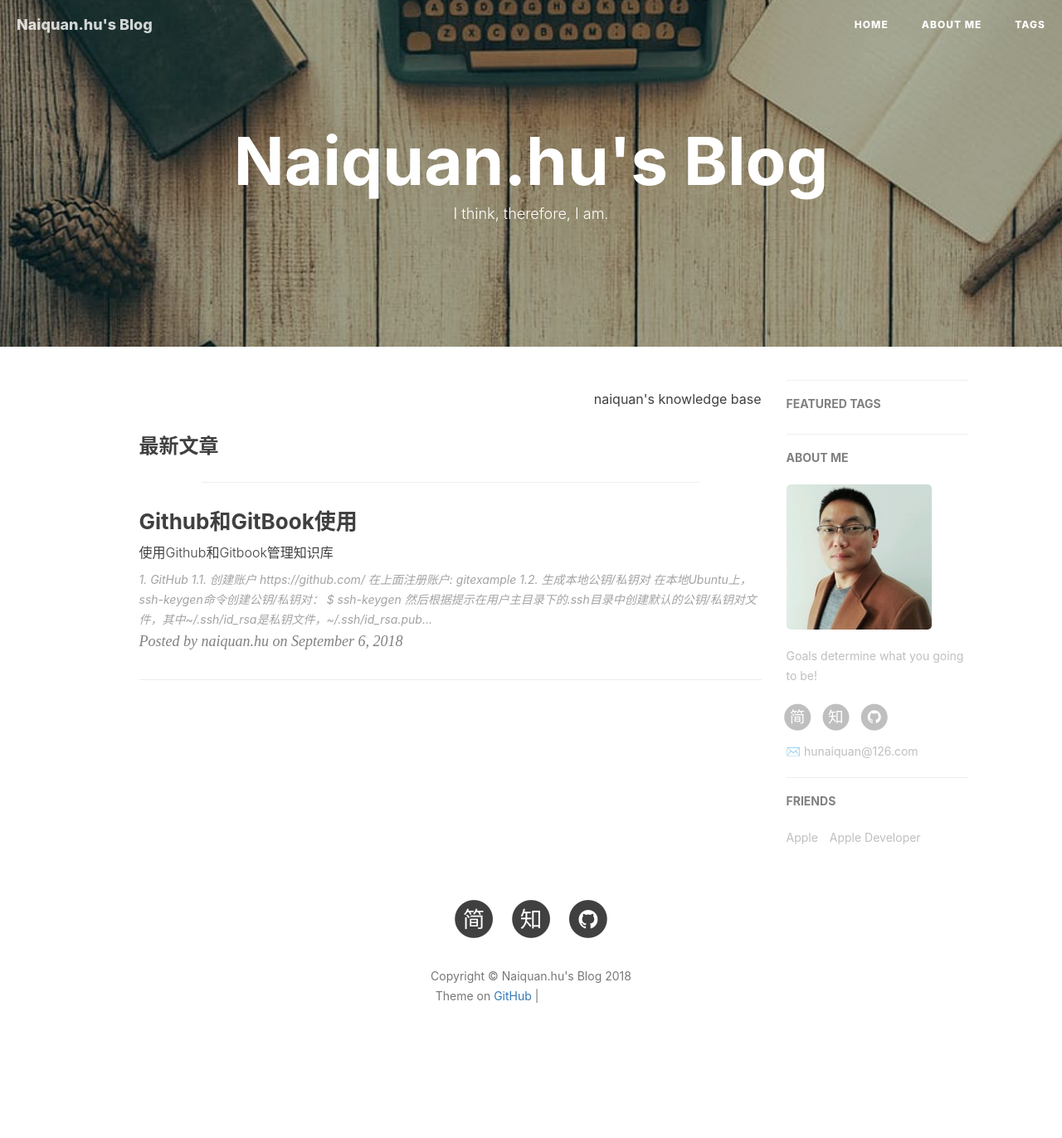
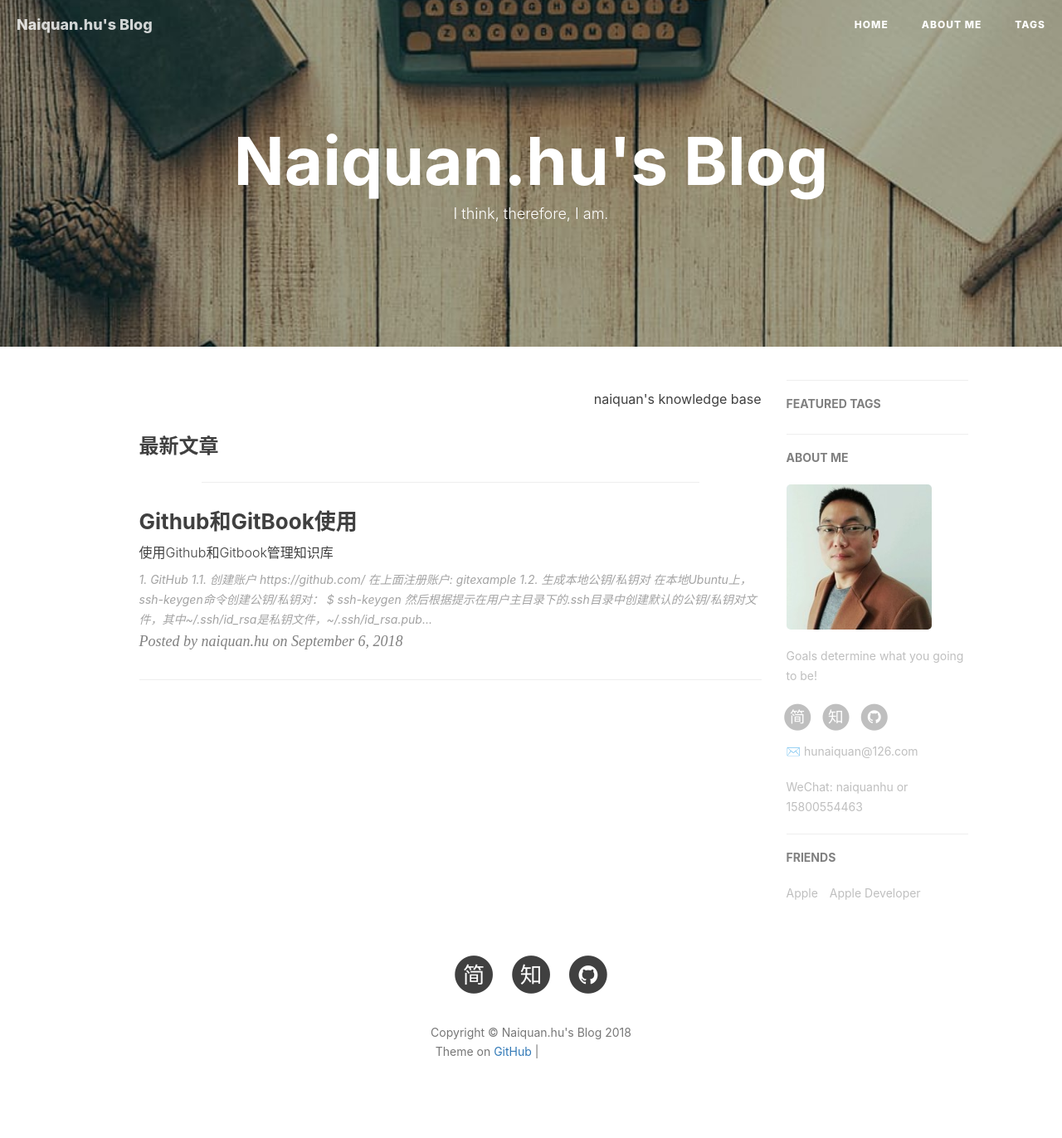
Before and after one commit to aojunhu/aojunhu.github.io, a Jekyll site: the page built from index.html, in a window 1280 px wide. Shown: the whole page at 83% size. Built offline with Jekyll 4.4.1, drawn with Linux system fonts in a browser that asks for light colours; nearby versions of some CDN libraries; the list of posts is cut into pages by our own code; comment, search, counter and statistics services are not loaded; before the commit the page ends 1305 px from its top, so only the background shows below that; grey boxes are pictures that could not be loaded.

Commit message:
add weChat

```diff
--- a/_layouts/page.html
+++ b/_layouts/page.html
@@ -188,6 +188,7 @@ layout: default
                         {% if site.email %}
                             <p>✉️ {{site.email}}</p>
                         {% endif %}
+                        <p>WeChat: naiquanhu or 15800554463</p>
                     </div>
                 </section>
                 <!-- Friends Blog -->
```
